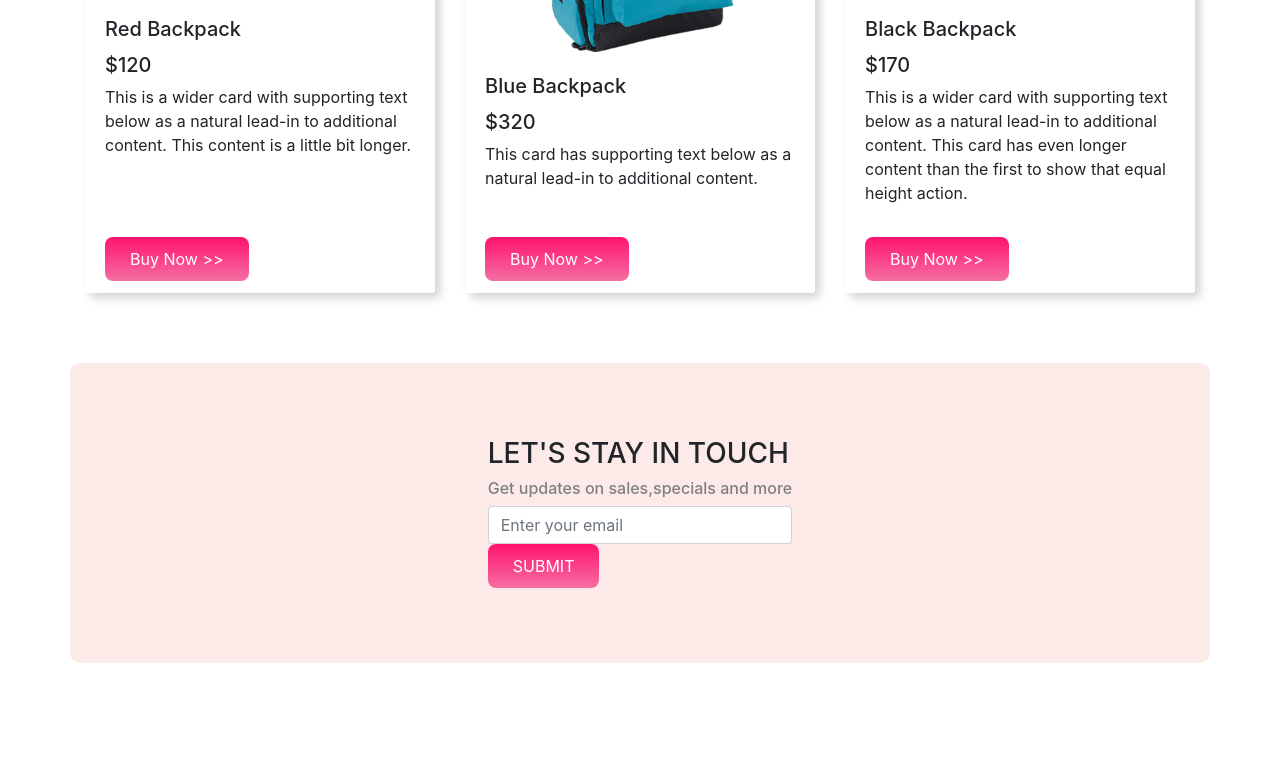
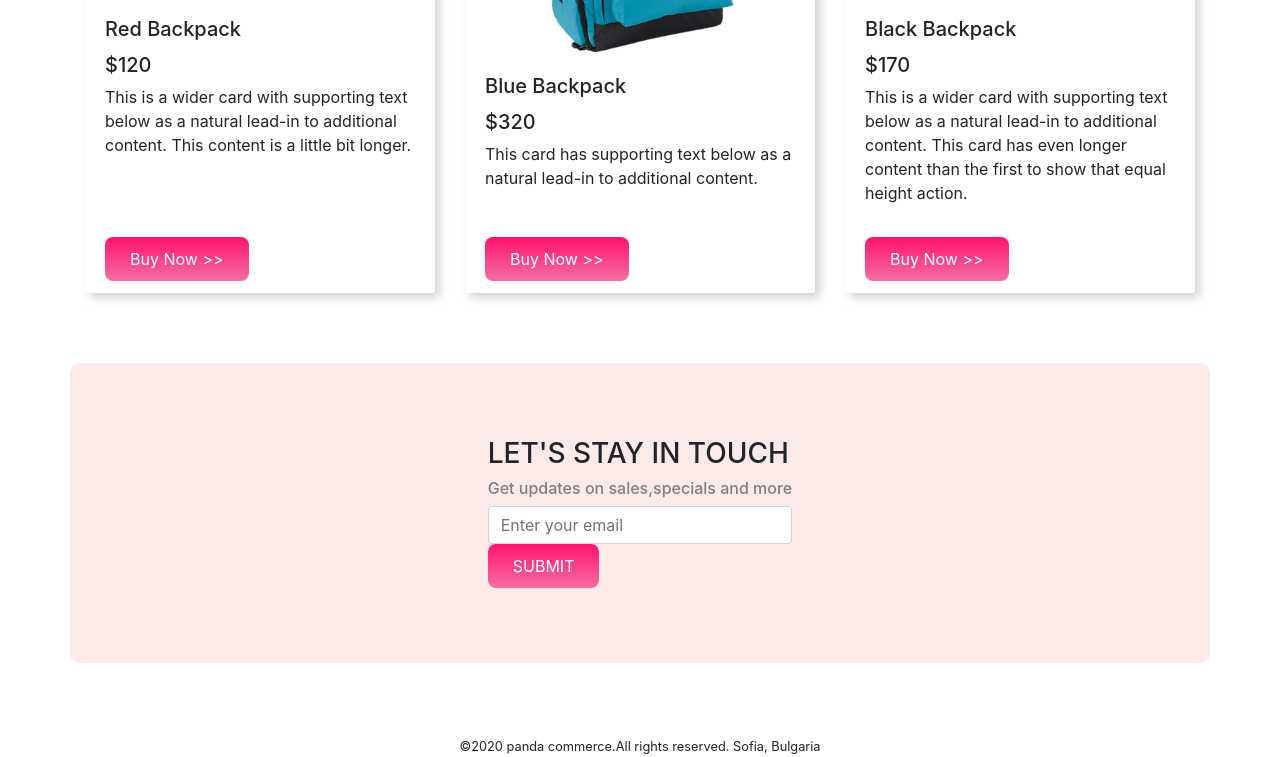
Before and after one commit to PranakBarua/panda-commerce-reset, a plain HTML site: page index.html in a window 1280 px wide. Shown: the part 1745-2502 px from the top of the page. Before the commit the page ends 2478 px from the top, so only its background shows below. Drawn offline with nearby package versions, Linux system fonts and the light colour scheme.

Commit message:
completed

```diff
--- a/index.html
+++ b/index.html
@@ -186,6 +186,9 @@
         <button class="buy-now-button">SUBMIT</button>
       </div>
     </div>
+    <footer>
+      <small>©2020 panda commerce.All rights reserved. Sofia, Bulgaria</small>
+    </footer>
 
 <body>
 
--- a/style.css
+++ b/style.css
@@ -52,3 +52,6 @@
 .contact h6{
     color: gray;
 }
+footer{
+    text-align: center;
+}
```
